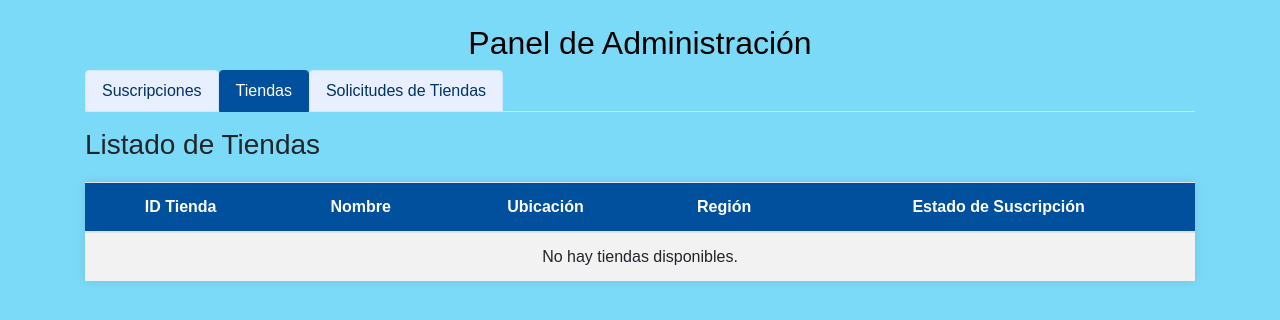
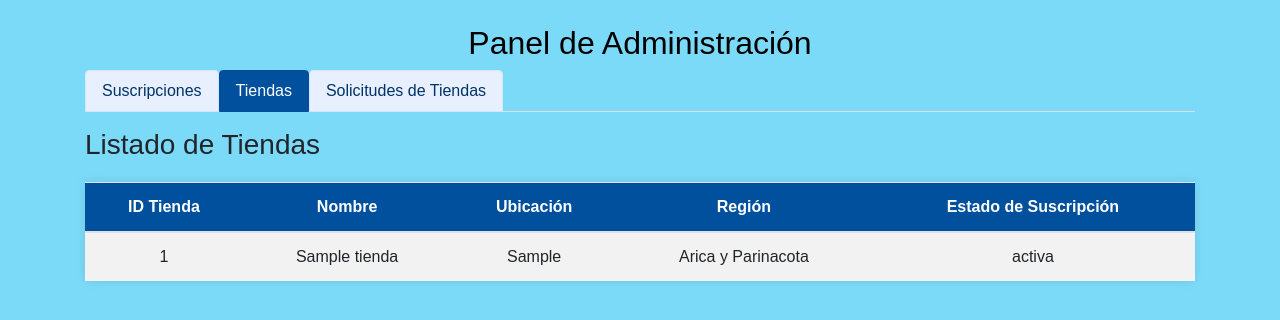
Before and after one commit to MarcoRoaLagos/proyecto, a Django app: page /administrador/ in a window 1280 px wide, after a click on "Tiendas". Shown: the part 66-386 px from the top of the page. Run offline with Django 5.2, Linux system fonts and the light colour scheme; tables that the repository leaves empty hold one stand-in row (values such as "Sample post"); some libraries are stand-ins or nearby versions.

Commit message:
Implementación del panel de administración para suscripciones y solicitudes de tienda

```diff
--- a/allsnow/urls.py
+++ b/allsnow/urls.py
@@ -25,4 +25,6 @@
     path('inicio/', views.inicio, name='inicio'),
     path('inicio/trabaja-con-nosotros', views.trabaja_con_nosotros, name='trabaja_con_nosotros'),
     path('inicio/registrarme', views.registrarme, name='registrarme'),
+    path('aprovar-solicitud/<int:solicitud_id>/',views.aprobar_solicitud,name='aprobar_solicitud'),
+    path('rechazar-solicitud/<int:solicitud_id>/',views.rechazar_solicitud,name='rechazar_solicitud')
 ]
--- a/allsnow_app/models.py
+++ b/allsnow_app/models.py
@@ -39,7 +39,7 @@
         ("Maule", "Maule"),
         ("Ñuble", "Ñuble"),
         ("Biobío", "Biobío"),
-        ("Araucanía", "Araucanía"),
+        ("La Araucanía", "La Araucanía"),
         ("Los Ríos", "Los Ríos"),
         ("Los Lagos", "Los Lagos"),
         ("Aysén del General Carlos Ibáñez del Campo", "Aysén del General Carlos Ibáñez del Campo"),
@@ -153,6 +153,7 @@
     id_solicitud_tienda = models.AutoField(primary_key=True)
     nombre_tienda = models.CharField(max_length=100)
     patente_local = models.CharField(max_length=10)
+    fecha_solicitud = models.DateField(auto_now_add=True)
     region = models.CharField(
     max_length=100,
     choices=[
--- a/allsnow_app/templates/administrador.html
+++ b/allsnow_app/templates/administrador.html
@@ -10,7 +10,6 @@
 </head>
 <body>
     <nav class="navbar navbar-expand-lg navbar-dark">
-
         <a class="navbar-brand" href="#">
             <img src="{% static 'img/logo.png' %}" alt="Logo All Snow" class="logo">
             All Snow
@@ -28,6 +27,7 @@
             </ul>
         </div>
     </nav>
+
     <div class="container mt-4">
         <h2>Panel de Administración</h2>
 
@@ -53,20 +53,20 @@
                     <thead>
                         <tr>
                             <th>ID Suscripción</th>
-                            <th>Nombre Tienda</th>
+                            <th>ID Tienda</th>
                             <th>Fecha de Inicio</th>
                             <th>Fecha de Fin</th>
-                            <th>Estado</th>
+                            <th>Monto</th>
                         </tr>
                     </thead>
                     <tbody>
                         {% for suscripcion in suscripciones %}
                         <tr>
-                            <td>{{ suscripcion.id }}</td>
-                            <td>{{ suscripcion.nombre_tienda }}</td>
+                            <td>{{ suscripcion.id_sub }}</td>
+                            <td>{{ suscripcion.id_tienda_id }}</td>
                             <td>{{ suscripcion.fecha_inicio }}</td>
                             <td>{{ suscripcion.fecha_fin }}</td>
-                            <td>{{ suscripcion.estado }}</td>
+                            <td>{{ suscripcion.monto }}</td>
                         </tr>
                         {% empty %}
                         <tr>
@@ -93,8 +93,8 @@
                     <tbody>
                         {% for tienda in tiendas %}
                         <tr>
-                            <td>{{ tienda.id }}</td>
-                            <td>{{ tienda.nombre }}</td>
+                            <td>{{ tienda.id_tienda }}</td>
+                            <td>{{ tienda.nombre_tienda }}</td>
                             <td>{{ tienda.ubicacion }}</td>
                             <td>{{ tienda.region }}</td>
                             <td>{{ tienda.estado_suscripcion }}</td>
@@ -116,25 +116,70 @@
                         <tr>
                             <th>ID Solicitud</th>
                             <th>Nombre Tienda</th>
-                            <th>Nombre del Solicitante</th>
+                            <th>Patente</th>
                             <th>Fecha de Solicitud</th>
-                            <th>Estado</th>
+                            <th>Región</th>
                             <th>Acciones</th>
                         </tr>
                     </thead>
                     <tbody>
                         {% for solicitud in solicitudes %}
                         <tr>
-                            <td>{{ solicitud.id }}</td>
+                            <td>{{ solicitud.id_solicitud_tienda }}</td>
                             <td>{{ solicitud.nombre_tienda }}</td>
-                            <td>{{ solicitud.nombre_solicitante }}</td>
+                            <td>{{ solicitud.patente_local }}</td>
                             <td>{{ solicitud.fecha_solicitud }}</td>
-                            <td>{{ solicitud.estado }}</td>
+                            <td>{{ solicitud.region }}</td>
                             <td>
-                                <a href="{% url 'aprobar_solicitud' solicitud.id %}" class="btn btn-success btn-sm">Aprobar</a>
-                                <a href="{% url 'rechazar_solicitud' solicitud.id %}" class="btn btn-danger btn-sm">Rechazar</a>
+                                <!-- Button to trigger Approve modal -->
+                                <button class="btn btn-success btn-sm" data-toggle="modal" data-target="#approveModal{{ solicitud.id_solicitud_tienda }}">Aprobar</button>
+
+                                <!-- Button to trigger Reject modal -->
+                                <button class="btn btn-danger btn-sm" data-toggle="modal" data-target="#rejectModal{{ solicitud.id_solicitud_tienda }}">Rechazar</button>
                             </td>
                         </tr>
+
+                        <!-- Approve Modal -->
+                        <div class="modal fade" id="approveModal{{ solicitud.id_solicitud_tienda }}" tabindex="-1" aria-labelledby="approveModalLabel" aria-hidden="true">
+                            <div class="modal-dialog">
+                                <div class="modal-content">
+                                    <div class="modal-header">
+                                        <h5 class="modal-title" id="approveModalLabel">Confirmar Aprobación</h5>
+                                        <button type="button" class="close" data-dismiss="modal" aria-label="Close">
+                                            <span aria-hidden="true">&times;</span>
+                                        </button>
+                                    </div>
+                                    <div class="modal-body">
+                                        ¿Estás seguro de aprobar la solicitud de {{ solicitud.nombre_tienda }}?
+                                    </div>
+                                    <div class="modal-footer">
+                                        <button type="button" class="btn btn-secondary" data-dismiss="modal">Cancelar</button>
+                                        <a href="{% url 'aprobar_solicitud' solicitud.id_solicitud_tienda %}" class="btn btn-success">Confirmar</a>
+                                    </div>
+                                </div>
+                            </div>
+                        </div>
+
+                        <!-- Reject Modal -->
+                        <div class="modal fade" id="rejectModal{{ solicitud.id_solicitud_tienda }}" tabindex="-1" aria-labelledby="rejectModalLabel" aria-hidden="true">
+                            <div class="modal-dialog">
+                                <div class="modal-content">
+                                    <div class="modal-header">
+                                        <h5 class="modal-title" id="rejectModalLabel">Confirmar Rechazo</h5>
+                                        <button type="button" class="close" data-dismiss="modal" aria-label="Close">
+                                            <span aria-hidden="true">&times;</span>
+                                        </button>
+                                    </div>
+                                    <div class="modal-body">
+                                        ¿Estás seguro de rechazar la solicitud de {{ solicitud.nombre_tienda }}?
+                                    </div>
+                                    <div class="modal-footer">
+                                        <button type="button" class="btn btn-secondary" data-dismiss="modal">Cancelar</button>
+                                        <a href="{% url 'rechazar_solicitud' solicitud.id_solicitud_tienda %}" class="btn btn-danger">Confirmar</a>
+                                    </div>
+                                </div>
+                            </div>
+                        </div>
                         {% empty %}
                         <tr>
                             <td colspan="6">No hay solicitudes pendientes.</td>
--- a/allsnow_app/views.py
+++ b/allsnow_app/views.py
@@ -1,6 +1,7 @@
 # views.py
-from django.shortcuts import render
-from .models import Tiendas, Inventario
+from django.shortcuts import render,redirect,get_object_or_404
+from django.urls import reverse
+from .models import Tiendas, SolicitudTienda,Suscripcion
 
 from django.shortcuts import render
 from .models import Tiendas
@@ -36,7 +37,40 @@
 
 
 def administrador(request):
-    return render(request,'administrador.html')
+    solicitudes = SolicitudTienda.objects.all()  # Obtener todas las solicitudes de tienda
+    tiendas = Tiendas.objects.all()              # Obtener todas las tiendas
+    suscripciones = Suscripcion.objects.all()    # Obtener todas las suscripciones
+
+    context = {
+        'solicitudes': solicitudes,
+        'tiendas': tiendas,
+        'suscripciones': suscripciones
+    }
+
+    return render(request, 'administrador.html', context)
+
+def aprobar_solicitud(request, solicitud_id):
+    # Obtiene la solicitud de tienda usando el campo correcto 'id_solicitud_tienda'
+    solicitud = get_object_or_404(SolicitudTienda, id_solicitud_tienda=solicitud_id)
+
+    # Crea una nueva entrada en Tiendas usando los datos de la solicitud
+    Tiendas.objects.create(
+        nombre=solicitud.nombre_tienda,
+        # Asigna otros campos necesarios de la solicitud, como se definen en tu modelo Tiendas
+        # por ejemplo: patente_local=solicitud.patente_local, region=solicitud.region
+    )
+
+    # Elimina la solicitud de tienda después de aprobarla
+    solicitud.delete()
+    return redirect(reverse('administrador'))
+
+def rechazar_solicitud(request, solicitud_id):
+    # Obtiene la solicitud de tienda usando el campo correcto 'id_solicitud_tienda'
+    solicitud = get_object_or_404(SolicitudTienda, id_solicitud_tienda=solicitud_id)
+
+    # Elimina la solicitud de tienda al rechazarla
+    solicitud.delete()
+    return redirect(reverse('administrador'))
 
 def inicio(request):
     return render(request, 'inicio.html')
```
Also changed, not shown: allsnow_app/migrations/0003_solicitudtienda_solicitudusuario_and_more.py.
